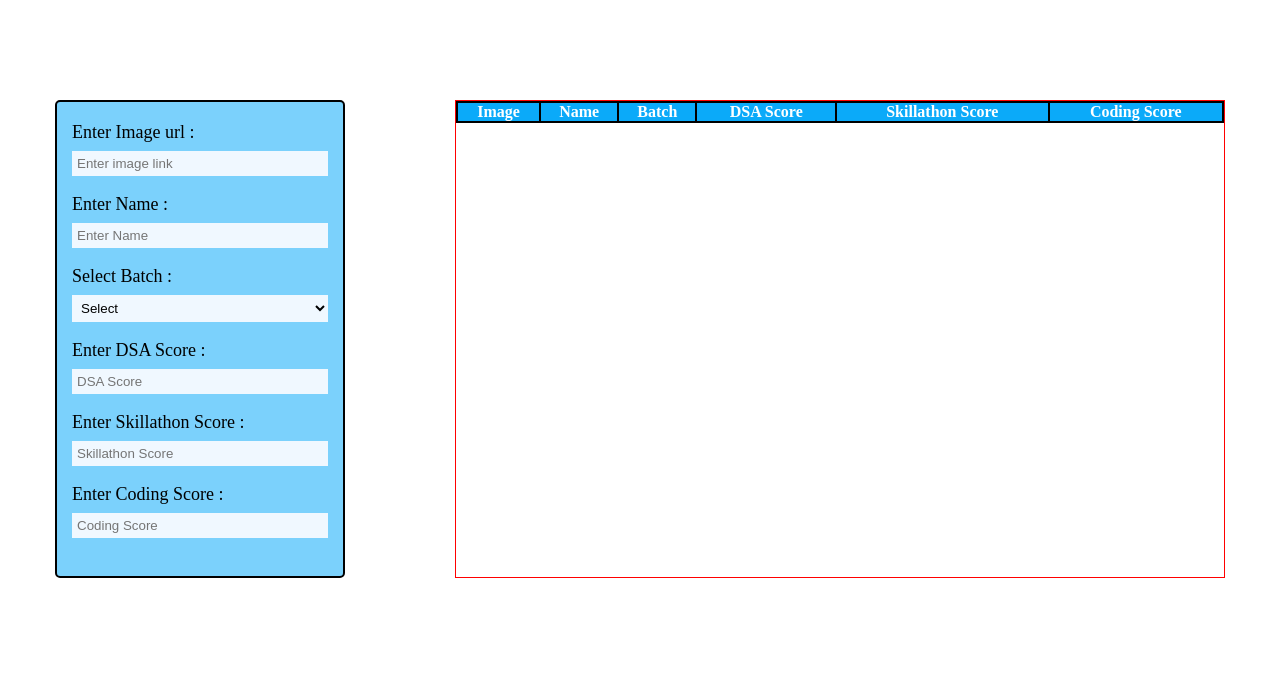
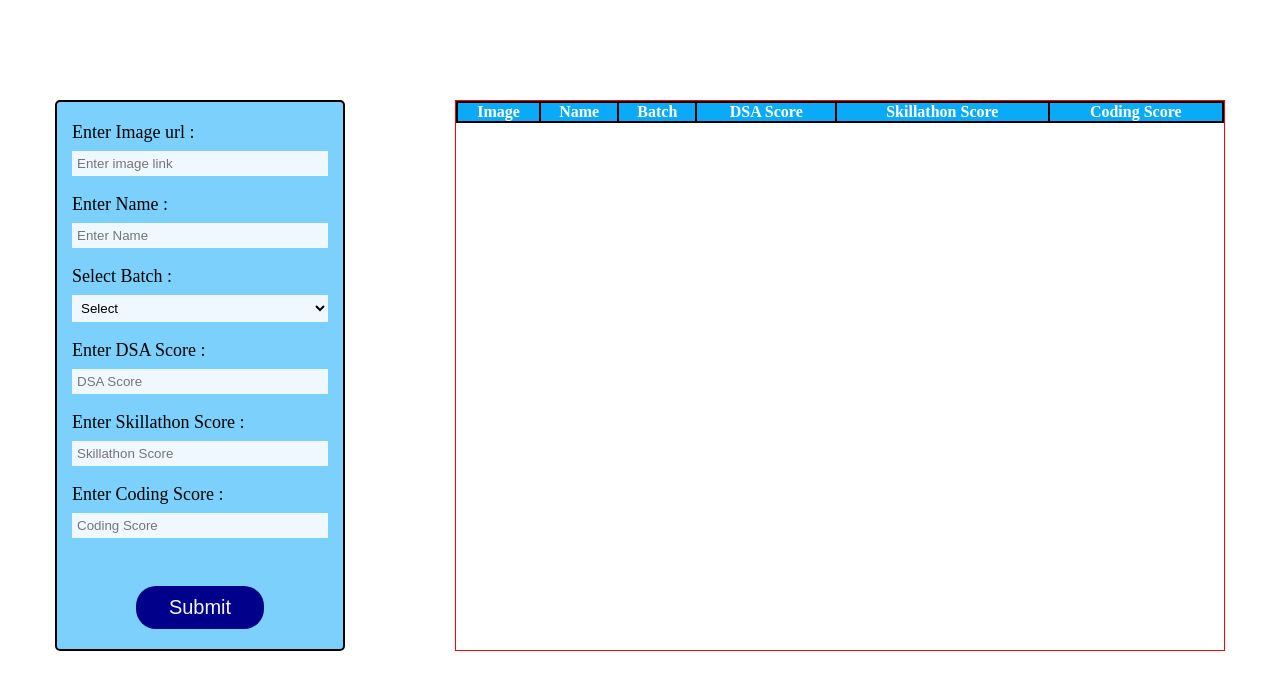
Before and after one commit to rishabh2298/Backend-Development, a plain HTML site: page JavaScript, Html, Css/WEB_101/Sprint - 3/Evaluation Report System/index.html in a window 1280 px wide. Drawn offline with Linux system fonts and the light colour scheme.

Commit message:
CSS - for submit created

```diff
--- a/JavaScript, Html, Css/WEB_101/Sprint - 3/Evaluation Report System/evaluationReport.css
+++ b/JavaScript, Html, Css/WEB_101/Sprint - 3/Evaluation Report System/evaluationReport.css
@@ -31,6 +31,21 @@ input, select{
     background-color: aliceblue;
 }
 
+#submit{
+    background-color: darkblue;
+    color: whitesmoke;
+    font-size: 20px;
+    padding: 10px;
+    margin-inline: 25%;
+    margin-top: 30px;
+    border-radius: 20px;
+}
+
+#submit:hover{
+    background-color: blanchedalmond;
+    color: brown;
+    cursor: pointer;
+}
 
   /* ------------------------------------------ Table Section ------------------------------ */
 
--- /dev/null
+++ b/JavaScript, Html, Css/WEB_101/Sprint - 3/Evaluation Report System/evaluationReposrt.js
@@ -0,0 +1,8 @@
+
+let form = document.querySelector("form");
+form.addEventListener("submit", createTable);
+
+
+function createTable(){
+
+}
--- a/JavaScript, Html, Css/WEB_101/Sprint - 3/Evaluation Report System/index.html
+++ b/JavaScript, Html, Css/WEB_101/Sprint - 3/Evaluation Report System/index.html
@@ -39,6 +39,8 @@
         <label for="">Enter Coding Score :</label><br>
         <input type="number" name="" id="coding_score" placeholder="Coding Score">
         <br>
+
+        <input id="submit" type="submit" placeholder="SUBMIT">
     </form>
 
     <div>
@@ -62,3 +64,7 @@
 </body>
 
 </html>
+
+<script src="evaluationReposrt.js">
+    // Dynamic table will be added here from JS
+</script>
```
